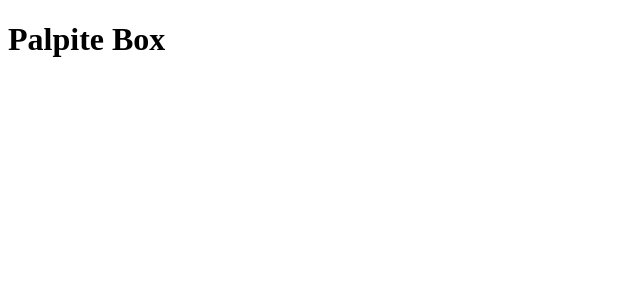
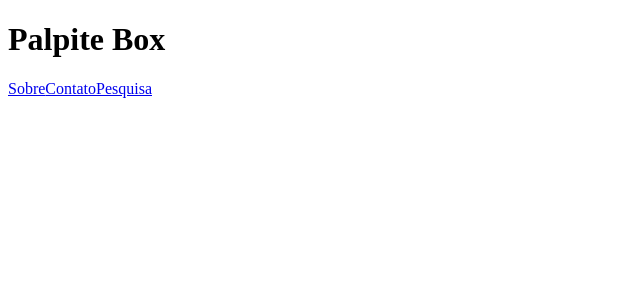
Before and after one commit to adilsondjr/palpite-box, a Next.js app: page / in a window 1280 px wide. Shown: the top 300 px of the page, without its empty margins (0-640 px from the left). Built offline with nearby package versions, Linux system fonts and the light colour scheme.

Commit message:
Create components
Create components contato, pesquisa and sobre.
Add link to browser between them.

```diff
--- a/pages/index.js
+++ b/pages/index.js
@@ -1,7 +1,25 @@
 import React from 'react'
+import Link from 'next/link'
 
 const Index = () => {
-  return <h1>Palpite Box</h1>
+  return (
+    <div>
+      <h1>Palpite Box</h1>
+      <div>
+        <Link href='/sobre'>
+          <a>Sobre</a>
+        </Link>
+
+        <Link href='/contato'>
+          <a>Contato</a>
+        </Link>
+
+        <Link href='/pesquisa'>
+          <a>Pesquisa</a>
+        </Link>
+      </div>
+    </div>
+  )
 }
 
 export default Index
```
Also changed, not shown: pages/contato.js (added, +17 -0 lines), pages/pesquisa.js (added, +17 -0 lines), pages/sobre.js (added, +17 -0 lines), 2 other files (tests, documents, lock files or other folders).
